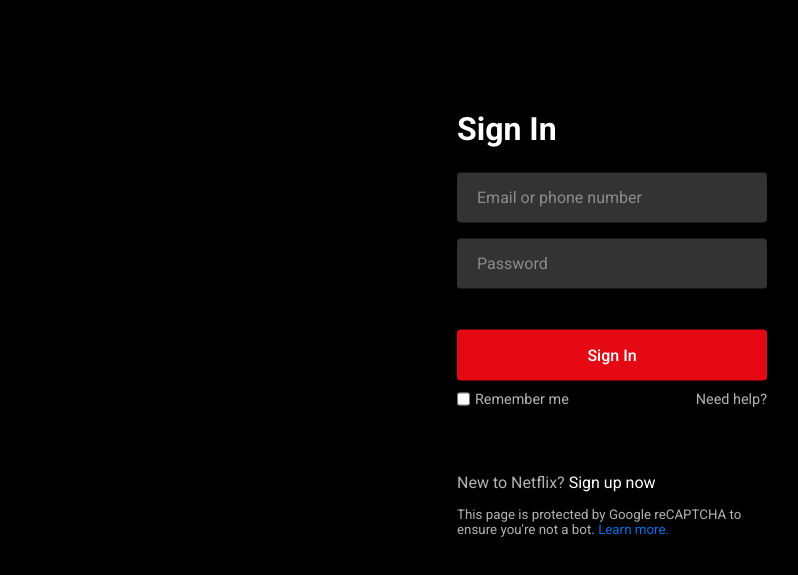
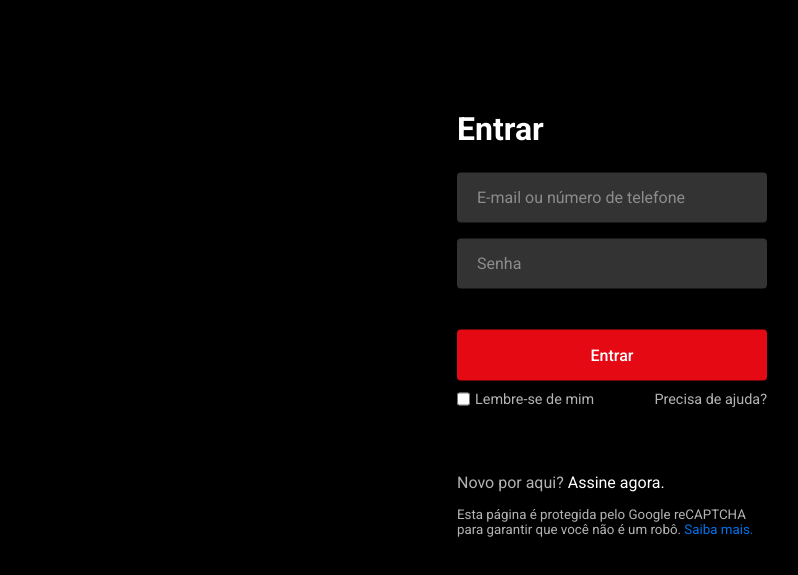
Before and after one commit to VictorBravim/Netflix_Login, a plain HTML site: page index.html in a window 1280 px wide. Shown: the part 77-652 px from the top of the page, without its empty margins (28-826 px from the left). Drawn offline with Linux system fonts and the light colour scheme.

Commit message:
Mudança

```diff
--- a/index.html
+++ b/index.html
@@ -11,29 +11,29 @@
         <a href="#"><img src="img/logo.svg" alt="logo"></a>
     </nav>
     <div class="form-wrapper">
-        <h2>Sign In</h2>
+        <h2>Entrar</h2>
         <form action="#">
             <div class="form-control">
                 <input type="text" required>
-                <label>Email or phone number</label>
+                <label>E-mail ou número de telefone</label>
             </div>
             <div class="form-control">
                 <input type="password" required>
-                <label>Password</label>
+                <label>Senha</label>
             </div>
-            <button type="submit">Sign In</button>
+            <button type="submit">Entrar</button>
             <div class="form-help">
                 <div class="remember-me">
                     <input type="checkbox" id="remember-me">
-                    <label for="remember-me">Remember me</label>
+                    <label for="remember-me">Lembre-se de mim</label>
                 </div>
-                <a href="#">Need help?</a>
+                <a href="#">Precisa de ajuda?</a>
             </div>
         </form>
-        <p>New to Netflix? <a href="#">Sign up now</a></p>
+        <p>Novo por aqui? <a href="#">Assine agora.</a></p>
         <small>
-            This page is protected by Google reCAPTCHA to ensure you're not a bot.
-            <a href="#">Learn more.</a>
+            Esta página é protegida pelo Google reCAPTCHA para garantir que você não é um robô.
+            <a href="#">Saiba mais.</a>
         </small>
     </div>
 </body>
```
